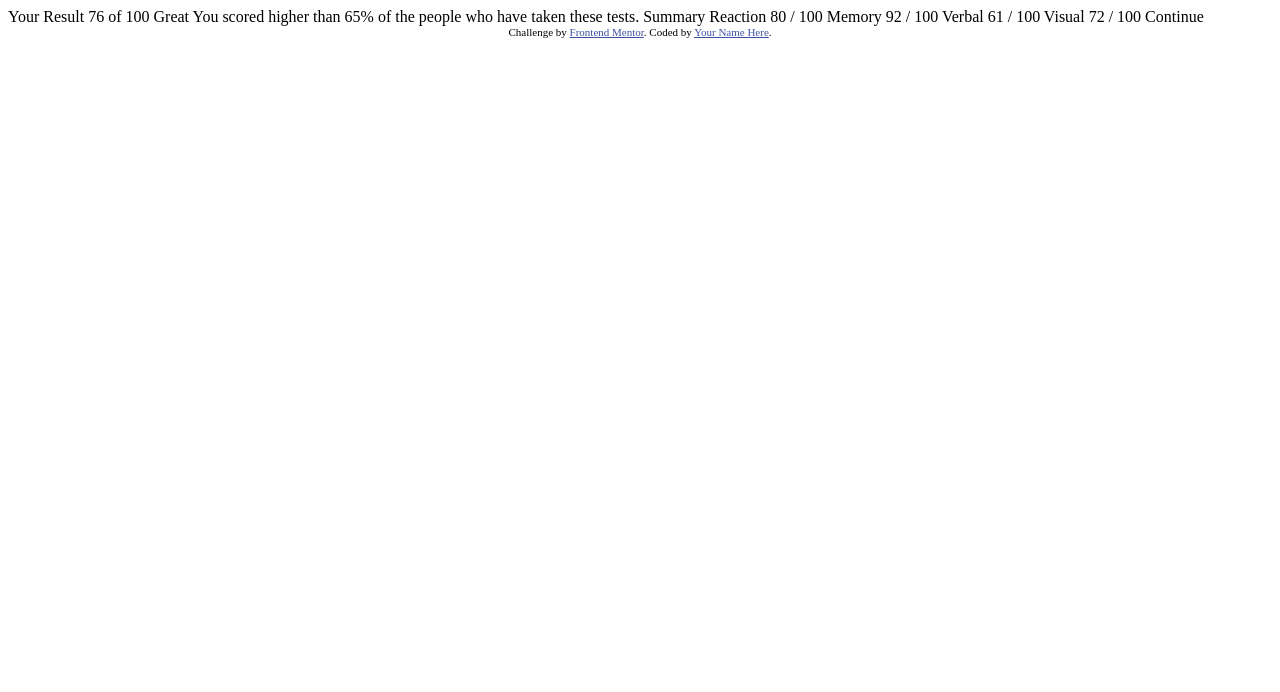
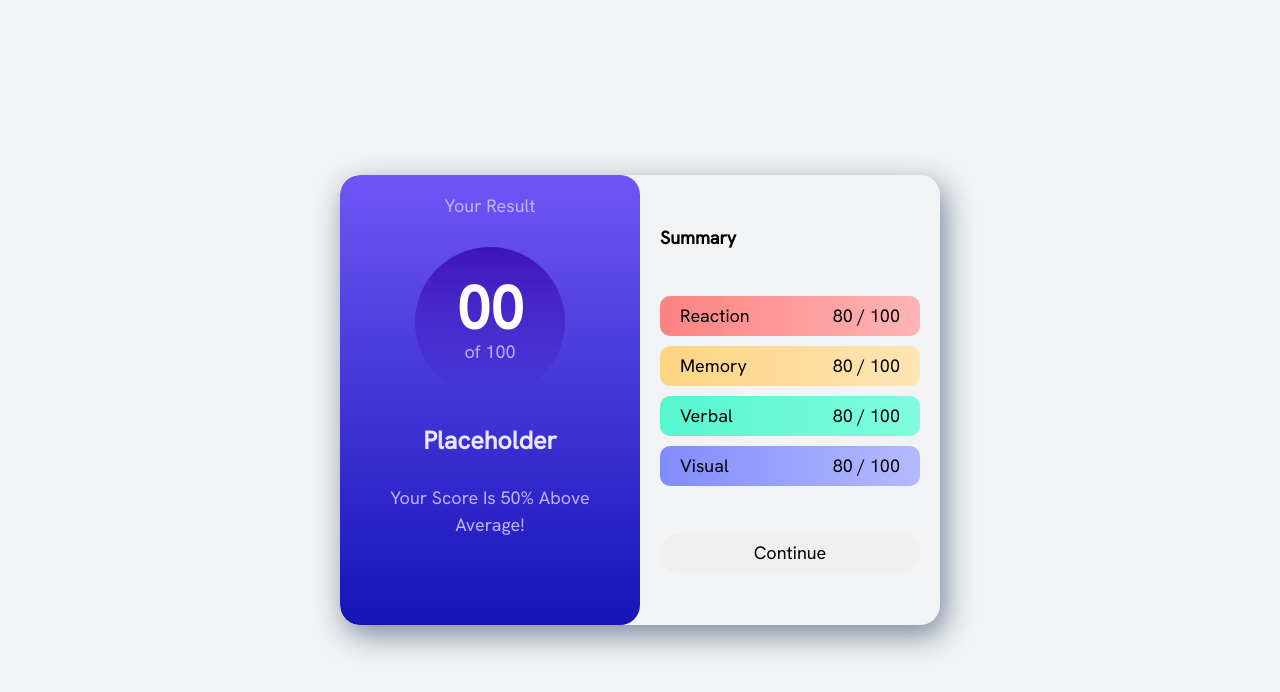
Before and after one commit to MhBbid/results-summary-component, a plain HTML site: page index.html in a window 1280 px wide. Drawn offline with Linux system fonts and the light colour scheme.

Commit message:
near-complete

```diff
--- /dev/null
+++ b/assets/css/colors.css
@@ -0,0 +1,120 @@
+:root {
+	/* ## colors: ##*/
+	/* hues: */
+	--hue-main-blue-one: 250;
+	--hue-main-blue-two: 240;
+	--hue-main-violet-one: 255;
+	--hue-main-violet-two: 240;
+
+	--hue-support-red: 0;
+	--hue-support-yellow: 40;
+	--hue-support-green: 165;
+	--hue-support-blue: 235;
+
+	/* saturation and lightness: */
+	--saturation-lightness-100: 100%, 95%;
+	--saturation-lightness-200: 95%, 85%;
+	--saturation-lightness-300: 97%, 75%;
+	--saturation-lightness-400: 90%, 65%;
+
+	--saturation-lightness-500: 85%, 55%;
+
+	--saturation-lightness-600: 80%, 40%;
+	--saturation-lightness-700: 97%, 30%;
+	--saturation-lightness-800: 100%, 20%;
+	--saturation-lightness-900: 100%, 10%;
+
+	/* color palettes: */
+	--clr-main-blue-one-100: hsl(var(--hue-main-blue-one), var(--saturation-lightness-100));
+	--clr-main-blue-one-200: hsl(var(--hue-main-blue-one), var(--saturation-lightness-200));
+	--clr-main-blue-one-300: hsl(var(--hue-main-blue-one), var(--saturation-lightness-300));
+	--clr-main-blue-one-400: hsl(var(--hue-main-blue-one), var(--saturation-lightness-400));
+	--clr-main-blue-one-500: hsl(var(--hue-main-blue-one), var(--saturation-lightness-500));
+	--clr-main-blue-one-600: hsl(var(--hue-main-blue-one), var(--saturation-lightness-600));
+	--clr-main-blue-one-700: hsl(var(--hue-main-blue-one), var(--saturation-lightness-700));
+	--clr-main-blue-one-800: hsl(var(--hue-main-blue-one), var(--saturation-lightness-800));
+	--clr-main-blue-one-900: hsl(var(--hue-main-blue-one), var(--saturation-lightness-900));
+
+	--clr-main-blue-two-100: hsl(var(--hue-main-blue-two), var(--saturation-lightness-100));
+	--clr-main-blue-two-200: hsl(var(--hue-main-blue-two), var(--saturation-lightness-200));
+	--clr-main-blue-two-300: hsl(var(--hue-main-blue-two), var(--saturation-lightness-300));
+	--clr-main-blue-two-400: hsl(var(--hue-main-blue-two), var(--saturation-lightness-400));
+	--clr-main-blue-two-500: hsl(var(--hue-main-blue-two), var(--saturation-lightness-500));
+	--clr-main-blue-two-600: hsl(var(--hue-main-blue-two), var(--saturation-lightness-600));
+	--clr-main-blue-two-700: hsl(var(--hue-main-blue-two), var(--saturation-lightness-700));
+	--clr-main-blue-two-800: hsl(var(--hue-main-blue-two), var(--saturation-lightness-800));
+	--clr-main-blue-two-900: hsl(var(--hue-main-blue-two), var(--saturation-lightness-900));
+
+	--clr-main-violet-one-100: hsl(var(--hue-main-violet-one), var(--saturation-lightness-100));
+	--clr-main-violet-one-200: hsl(var(--hue-main-violet-one), var(--saturation-lightness-200));
+	--clr-main-violet-one-300: hsl(var(--hue-main-violet-one), var(--saturation-lightness-300));
+	--clr-main-violet-one-400: hsl(var(--hue-main-violet-one), var(--saturation-lightness-400));
+	--clr-main-violet-one-500: hsl(var(--hue-main-violet-one), var(--saturation-lightness-500));
+	--clr-main-violet-one-600: hsl(var(--hue-main-violet-one), var(--saturation-lightness-600));
+	--clr-main-violet-one-700: hsl(var(--hue-main-violet-one), var(--saturation-lightness-700));
+	--clr-main-violet-one-800: hsl(var(--hue-main-violet-one), var(--saturation-lightness-800));
+	--clr-main-violet-one-900: hsl(var(--hue-main-violet-one), var(--saturation-lightness-900));
+
+	--clr-main-violet-two-100: hsl(var(--hue-main-violet-two), var(--saturation-lightness-100));
+	--clr-main-violet-two-200: hsl(var(--hue-main-violet-two), var(--saturation-lightness-200));
+	--clr-main-violet-two-300: hsl(var(--hue-main-violet-two), var(--saturation-lightness-300));
+	--clr-main-violet-two-400: hsl(var(--hue-main-violet-two), var(--saturation-lightness-400));
+	--clr-main-violet-two-500: hsl(var(--hue-main-violet-two), var(--saturation-lightness-500));
+	--clr-main-violet-two-600: hsl(var(--hue-main-violet-two), var(--saturation-lightness-600));
+	--clr-main-violet-two-700: hsl(var(--hue-main-violet-two), var(--saturation-lightness-700));
+	--clr-main-violet-two-800: hsl(var(--hue-main-violet-two), var(--saturation-lightness-800));
+	--clr-main-violet-two-900: hsl(var(--hue-main-violet-two), var(--saturation-lightness-900));
+
+	/* (support colors) */
+
+	--clr-support-red-100: hsl(var(--hue-support-red), var(--saturation-lightness-100));
+	--clr-support-red-200: hsl(var(--hue-support-red), var(--saturation-lightness-200));
+	--clr-support-red-300: hsl(var(--hue-support-red), var(--saturation-lightness-300));
+	--clr-support-red-400: hsl(var(--hue-support-red), var(--saturation-lightness-400));
+	--clr-support-red-500: hsl(var(--hue-support-red), var(--saturation-lightness-500));
+	--clr-support-red-600: hsl(var(--hue-support-red), var(--saturation-lightness-600));
+	--clr-support-red-700: hsl(var(--hue-support-red), var(--saturation-lightness-700));
+	--clr-support-red-800: hsl(var(--hue-support-red), var(--saturation-lightness-800));
+	--clr-support-red-900: hsl(var(--hue-support-red), var(--saturation-lightness-900));
+
+	--clr-support-yellow-100: hsl(var(--hue-support-yellow), var(--saturation-lightness-100));
+	--clr-support-yellow-200: hsl(var(--hue-support-yellow), var(--saturation-lightness-200));
+	--clr-support-yellow-300: hsl(var(--hue-support-yellow), var(--saturation-lightness-300));
+	--clr-support-yellow-400: hsl(var(--hue-support-yellow), var(--saturation-lightness-400));
+	--clr-support-yellow-500: hsl(var(--hue-support-yellow), var(--saturation-lightness-500));
+	--clr-support-yellow-600: hsl(var(--hue-support-yellow), var(--saturation-lightness-600));
+	--clr-support-yellow-700: hsl(var(--hue-support-yellow), var(--saturation-lightness-700));
+	--clr-support-yellow-800: hsl(var(--hue-support-yellow), var(--saturation-lightness-800));
+	--clr-support-yellow-900: hsl(var(--hue-support-yellow), var(--saturation-lightness-900));
+
+	--clr-support-green-200: hsl(var(--hue-support-green), var(--saturation-lightness-200));
+	--clr-support-green-100: hsl(var(--hue-support-green), var(--saturation-lightness-100));
+	--clr-support-green-300: hsl(var(--hue-support-green), var(--saturation-lightness-300));
+	--clr-support-green-400: hsl(var(--hue-support-green), var(--saturation-lightness-400));
+	--clr-support-green-500: hsl(var(--hue-support-green), var(--saturation-lightness-500));
+	--clr-support-green-600: hsl(var(--hue-support-green), var(--saturation-lightness-600));
+	--clr-support-green-700: hsl(var(--hue-support-green), var(--saturation-lightness-700));
+	--clr-support-green-800: hsl(var(--hue-support-green), var(--saturation-lightness-800));
+	--clr-support-green-900: hsl(var(--hue-support-green), var(--saturation-lightness-900));
+
+	--clr-support-blue-100: hsl(var(--hue-support-blue), var(--saturation-lightness-100));
+	--clr-support-blue-200: hsl(var(--hue-support-blue), var(--saturation-lightness-200));
+	--clr-support-blue-300: hsl(var(--hue-support-blue), var(--saturation-lightness-300));
+	--clr-support-blue-400: hsl(var(--hue-support-blue), var(--saturation-lightness-400));
+	--clr-support-blue-500: hsl(var(--hue-support-blue), var(--saturation-lightness-500));
+	--clr-support-blue-600: hsl(var(--hue-support-blue), var(--saturation-lightness-600));
+	--clr-support-blue-700: hsl(var(--hue-support-blue), var(--saturation-lightness-700));
+	--clr-support-blue-800: hsl(var(--hue-support-blue), var(--saturation-lightness-800));
+	--clr-support-blue-900: hsl(var(--hue-support-blue), var(--saturation-lightness-900));
+
+	/* ## neutrals: ##*/
+	--light-fullbright: #ffffff;
+	--light-primary: #f1f3f4;
+	--light-second: #7b879d;
+	--light-accent: #d6e2f0;
+
+	--dark-fulldark: #000000;
+	--dark-primary: #242424;
+	--dark-second: #1a1a1a;
+	--dark-accent: #3b3b3b;
+}
--- /dev/null
+++ b/assets/css/defaults.css
@@ -0,0 +1,80 @@
+@import url('https://fonts.googleapis.com/css2?family=Hanken+Grotesk&display=swap');
+
+html {
+	font-size: 62.5%;
+}
+
+*,
+*::before,
+*::after {
+	box-sizing: border-box;
+}
+
+* {
+	margin: 0;
+	padding: 0;
+
+	font: inherit;
+	font-family: "Hanken Grotesk";
+
+	font-size: 1.8rem;
+	font-weight: 500;
+
+	line-height: 1.5;
+	user-select: none;
+}
+
+h1 {
+	font-size: 2.5rem;
+	font-weight: 800;
+	line-height: 1.1;
+}
+
+h2 {
+	font-weight: 700;
+	line-height: 1.2;
+}
+
+p {
+	max-width: 25ch;
+}
+
+img,
+svg {
+	display: block;
+	max-width: 100%;
+}
+
+button {
+	height: 4rem;
+	border-radius: 100vw;
+	border: none;
+}
+
+.card {
+	display: flex;
+	flex-direction: column;
+
+	border-radius: 2rem;
+	height: 100%;
+
+	gap: 1rem;
+	padding: 2rem;
+}
+
+.plank {
+	display: flex;
+	align-items: center;
+	gap: 2rem;
+
+	border-radius: 1rem;
+	height: 4rem;
+	padding: 1rem;
+}
+
+.centered {
+	position: absolute;
+	top: 50%;
+	left: 50%;
+	translate: -50% -50%;
+}
--- /dev/null
+++ b/assets/css/themes.css
@@ -0,0 +1,13 @@
+:root {
+	color-scheme: light dark;
+}
+
+body {
+	background-color: var(--dark-primary);
+}
+
+@media (prefers-color-scheme: light) {
+	body {
+		background-color: var(--light-primary);
+	}
+}
--- /dev/null
+++ b/index.css
@@ -0,0 +1,141 @@
+#container {
+	display: grid;
+	grid-template-columns: repeat(2, 1fr);
+	border-radius: 2rem;
+	overflow: hidden;
+
+	height: 45rem;
+	width: 60rem;
+	box-shadow: 0.5rem 1rem 3rem var(--dark-second);
+}
+
+#results-card {
+	background-image: linear-gradient(
+		var(--clr-main-blue-one-400),
+		var(--clr-main-blue-two-600)
+	);
+
+	color: var(--clr-main-blue-one-100);
+	border-radius: 2rem;
+	gap: 3rem;
+	align-items: center;
+	text-align: center;
+}
+
+#results-card h2 {
+	color: var(--clr-main-blue-one-200);
+	font-weight: 500;
+}
+
+#results-card p {
+	color: var(--clr-main-blue-one-200);
+}
+
+#overall-score {
+	background-image: linear-gradient(
+		var(--clr-main-violet-one-600),
+		hsl(var(--hue-main-violet-one), var(--saturation-lightness-500), 0)
+	);
+
+	aspect-ratio: 1/1;
+	width: 15rem;
+	border-radius: 50%;
+
+	display: grid;
+	place-items: center;
+}
+
+#overall-score span {
+	color: var(--light-fullbright);
+	display: block;
+	line-height: 1;
+
+	font-size: 6rem;
+	font-weight: 800;
+}
+
+#summary-card {
+	justify-content: center;
+}
+
+.summary-row {
+	justify-content: center;
+}
+
+.summary-row-content {
+	justify-content: space-between;
+	align-items: center;
+	max-width: 37.5rem;
+	width: 100%;
+}
+
+#summary-reaction {
+	background: linear-gradient(to left, var(--clr-support-red-400), var(--clr-support-red-500))
+}
+
+#summary-memory {
+	background: linear-gradient(to left, var(--clr-support-yellow-400), var(--clr-support-yellow-500))
+}
+
+#summary-verbal {
+	background: linear-gradient(to left, var(--clr-support-green-500), var(--clr-support-green-600))
+}
+
+#summary-visual {
+	background: linear-gradient(to left, var(--clr-support-blue-400), var(--clr-support-blue-500))
+}
+
+@media (max-width: 600px) {
+	#container {
+		grid-template-columns: 1fr;
+		grid-template-rows: repeat(2, 1fr);
+		overflow: auto;
+		min-height: 100vh;
+		width: 100vw;
+		border-radius: 0;
+	}
+
+	#results-card {
+		border-radius: 0 0 2rem 2rem;
+		gap: 1rem;
+	}
+
+	#summary-card{
+		justify-content: center;
+		align-items: center;
+	}
+
+	.summary-row {
+		width: clamp(25rem, 75vw, 45rem);
+	}
+
+	#continue-btn {
+		width: clamp(25rem, 75vw, 45rem);
+	}
+
+	p {
+		max-width: 35ch;
+	}
+}
+
+@media (prefers-color-scheme: light) {
+	#container {
+		box-shadow: 0.5rem 1rem 3rem var(--light-second);
+	}
+
+	#summary-reaction {
+		background: linear-gradient(to left, var(--clr-support-red-200), var(--clr-support-red-300))
+	}
+
+	#summary-memory {
+		background: linear-gradient(to left, var(--clr-support-yellow-200), var(--clr-support-yellow-300))
+	}
+
+	#summary-verbal {
+		background: linear-gradient(to left, var(--clr-support-green-300), var(--clr-support-green-400))
+	}
+
+	#summary-visual {
+		background: linear-gradient(to left, var(--clr-support-blue-200), var(--clr-support-blue-300))
+	}
+}
--- a/index.html
+++ b/index.html
@@ -2,46 +2,65 @@
 <html lang="en">
 <head>
   <meta charset="UTF-8">
-  <meta name="viewport" content="width=device-width, initial-scale=1.0"> <!-- displays site properly based on user's device -->
+  <meta name="viewport" content="width=device-width, initial-scale=1.0">
+  <title> DoushoLingo </title>
 
-  <link rel="icon" type="image/png" sizes="32x32" href="./assets/images/favicon-32x32.png">
+  <link rel="stylesheet" href="assets/css/colors.css">
+  <link rel="stylesheet" href="assets/css/themes.css">
+  <link rel="stylesheet" href="assets/css/defaults.css">
+  <link rel="stylesheet" href="index.css">
+</head>
 
-  <title>Frontend Mentor | Results summary component</title>
+<body>
+  <div id="container" class="centered">
+    <div id="results-card" class="card">
+      <h2> Your Result </h2>
 
-  <!-- Feel free to remove these styles or customise in your own stylesheet 👍 -->
-  <style>
-    .attribution { font-size: 11px; text-align: center; }
-    .attribution a { color: hsl(228, 45%, 44%); }
-  </style>
-</head>
-<body>
+      <div id="overall-score">
+        <p> <span> 00 </span> of 100</p>
+      </div>
 
-  Your Result
-  76
-  of 100
+      <h1> Placeholder</h1>
+      <p> Your Score Is 50% Above Average!
+      </p>
+    </div>
 
-  Great
-  You scored higher than 65% of the people who have taken these tests.
 
-  Summary
+    <div id="summary-card" class="card">
+      <h2> Summary </h2>
+      <br>
 
-  Reaction
-  80 / 100
+      <div id="summary-reaction" class="summary-row plank">
+        <div class="plank summary-row-content">
+          <h3> Reaction </h3>
+          <p> 80 / 100</p>
+        </div>
+      </div>
 
-  Memory
-  92 / 100
+      <div id="summary-memory" class="summary-row plank">
+        <div class="plank summary-row-content">
+          <h3> Memory </h3>
+          <p> 80 / 100</p>
+        </div>
+      </div>
 
-  Verbal
-  61 / 100
+      <div id="summary-verbal" class="summary-row plank">
+        <div class="plank summary-row-content">
+          <h3> Verbal </h3>
+          <p> 80 / 100</p>
+        </div>
+      </div>
 
-  Visual
-  72 / 100
+      <div id="summary-visual" class="summary-row plank">
+        <div class="plank summary-row-content">
+          <h3> Visual </h3>
+          <p> 80 / 100</p>
+        </div>
+      </div>
 
-  Continue
-
-  <div class="attribution">
-    Challenge by <a href="https://www.frontendmentor.io?ref=challenge" target="_blank">Frontend Mentor</a>.
-    Coded by <a href="#">Your Name Here</a>.
+      <br>
+      <button id="continue-btn"> Continue </button>
+    </div>
   </div>
 </body>
 </html>
```
Also changed, not shown: assets/data.json (renamed from data.json), assets/fonts/HankenGrotesk-VariableFont_wght.ttf (deleted), assets/fonts/README.txt (deleted), assets/fonts/static/HankenGrotesk-Bold.ttf (deleted), assets/fonts/static/HankenGrotesk-ExtraBold.ttf (deleted), assets/fonts/static/HankenGrotesk-Medium.ttf (deleted), 4 other files.
